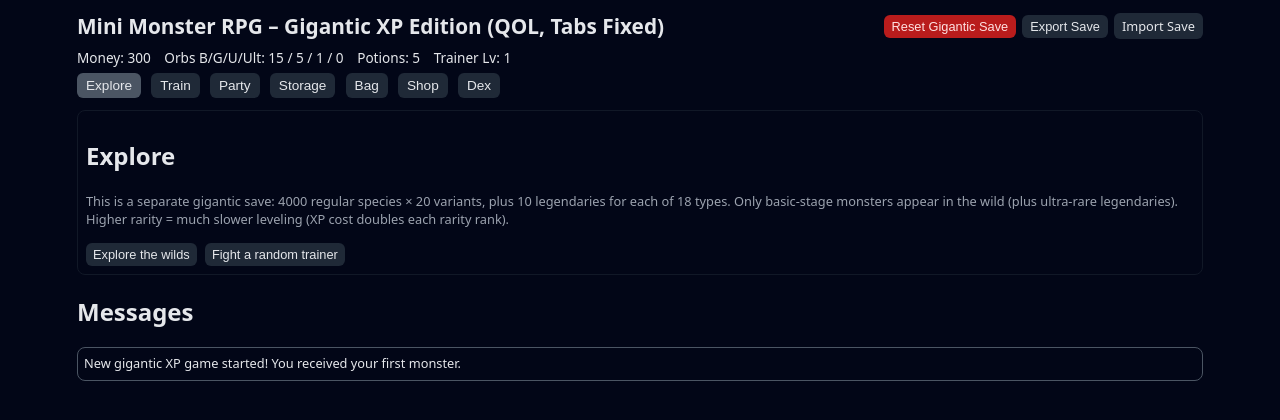
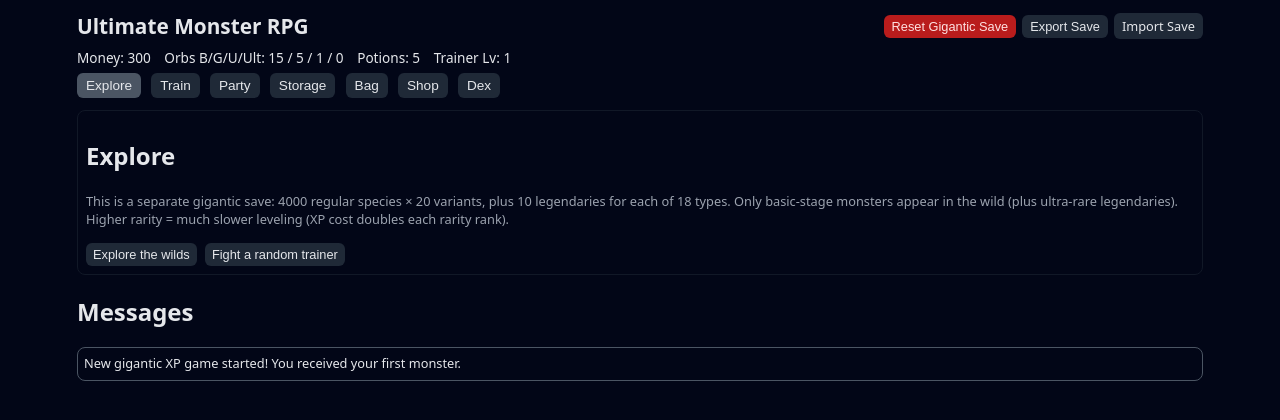
Before and after one commit to SirTerris/UltimateMonsterRPG, a plain HTML site: page index.html in a window 1280 px wide. Drawn offline with Linux system fonts and the light colour scheme.

Commit message:
Update index.html

```diff
--- a/index.html
+++ b/index.html
@@ -80,7 +80,7 @@
 <body>
 <div id="game">
   <header>
-    <h1>Mini Monster RPG – Gigantic XP Edition (QOL, Tabs Fixed)</h1>
+    <h1>Ultimate Monster RPG</h1>
     <div class="header-buttons">
       <button id="reset-btn">Reset Gigantic Save</button>
       <button id="export-btn">Export Save</button>
```
